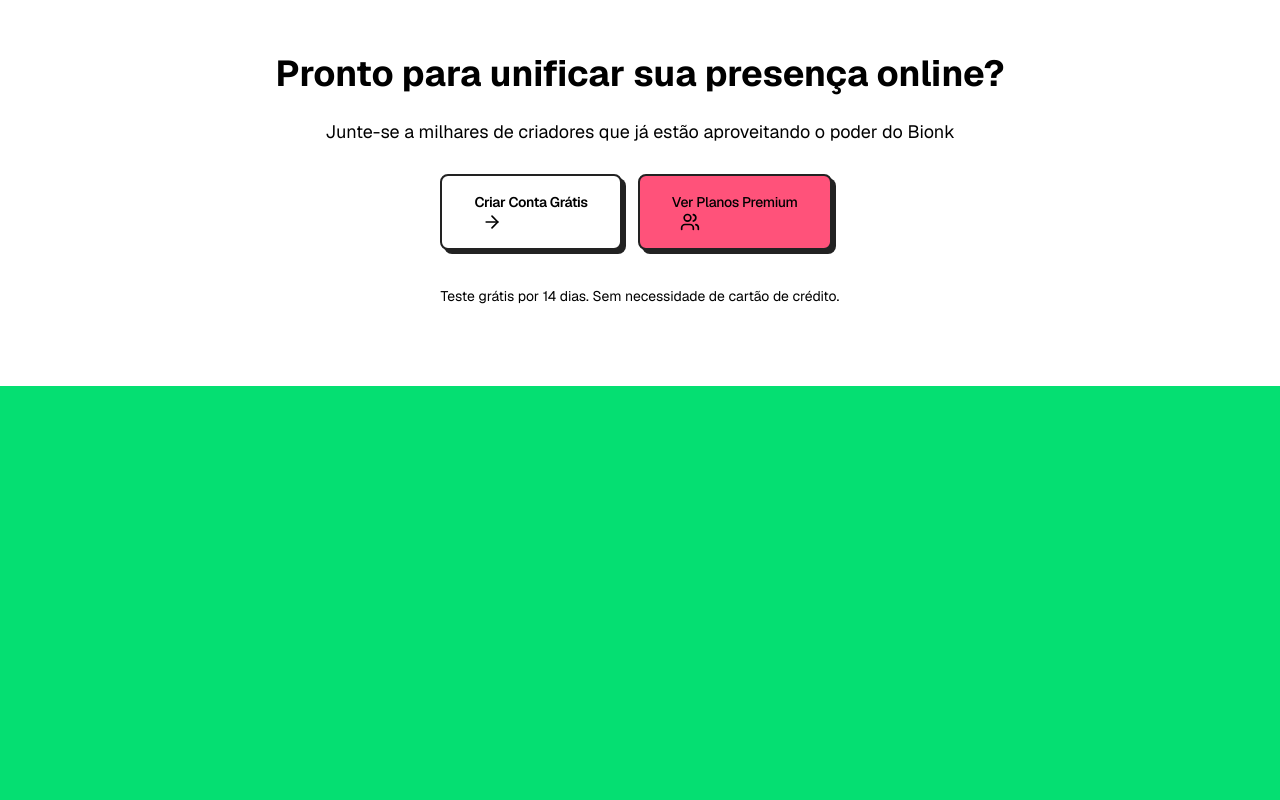
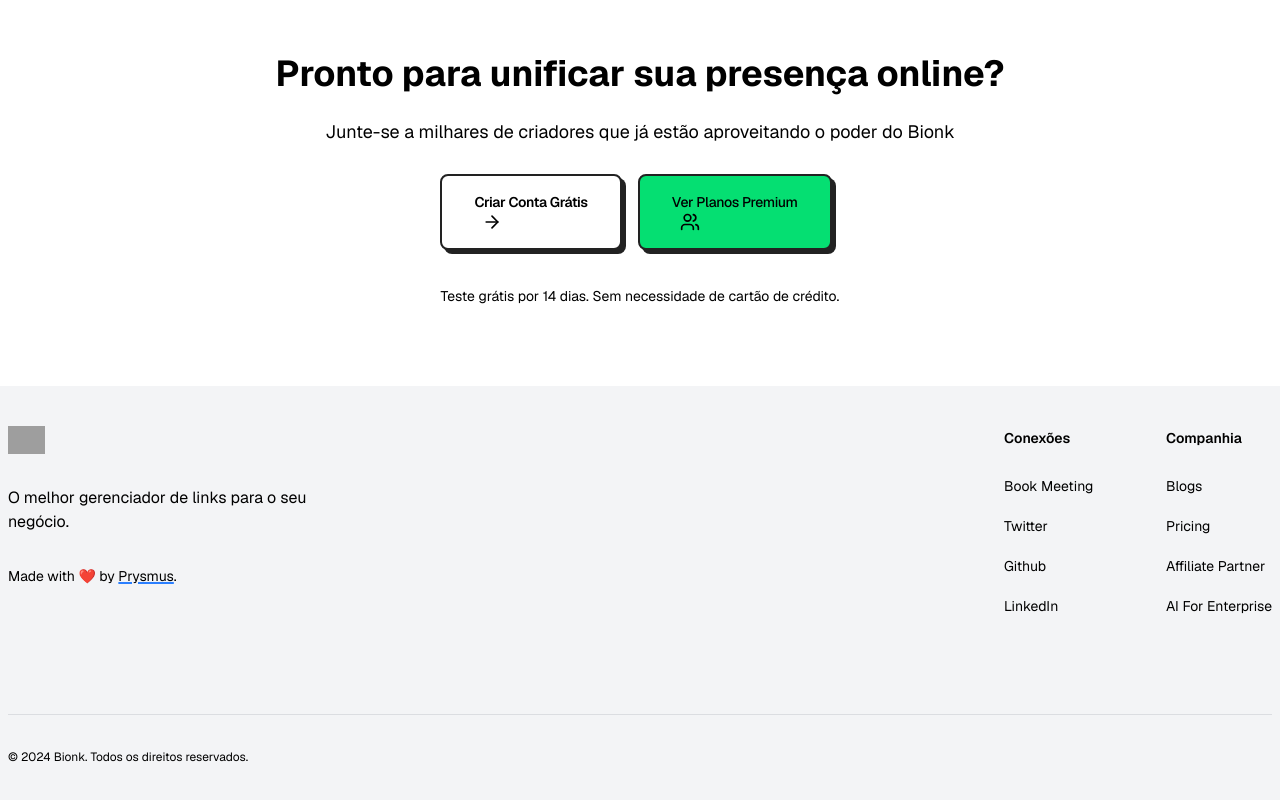
Before and after one commit to gabriellucasvh/bionk, a Next.js app: page / in a window 1280 px wide. Shown: the part 2250-3050 px from the top of the page. Before the commit the page ends 2636 px from the top, so only its background shows below. Built offline with nearby package versions, Linux system fonts and the light colour scheme; grey boxes are pictures that could not be loaded.

Commit message:
Footer adicionado
- Cor do botão da seção de CTA para verde

```diff
--- a/src/app/layout.tsx
+++ b/src/app/layout.tsx
@@ -2,6 +2,7 @@ import type { Metadata } from "next";
 import "./globals.css";
 import Header from "@/components/Header";
 import { Geist } from "next/font/google"
+import Footer from "@/components/Footer";
 
 const geist = Geist({
   weight: ["100", "200", "300","400","500","600","700","800","900"],
@@ -23,6 +24,7 @@ export default function RootLayout({
       <body>
         <Header />
         {children}
+        <Footer />
       </body>
     </html>
   );
--- a/src/components/CtaSection.tsx
+++ b/src/components/CtaSection.tsx
@@ -24,7 +24,7 @@ export default function CtaSection() {
                         </div>
 
                         <NeoButton
-                            className="px-8 py-4"
+                            className="px-8 py-4 bg-green-400"
                         >
                             Ver Planos Premium <Users className="ml-2 h-5 w-5" />
                         </NeoButton>
--- /dev/null
+++ b/src/components/Footer.tsx
@@ -0,0 +1,108 @@
+import Image from 'next/image'
+import Link from 'next/link'
+
+const navigation = {
+  connect: [
+    { name: 'Book Meeting', href: '' },
+    {
+      name: 'Twitter',
+      href: 'https://twitter.com/justansub',
+    },
+    {
+      name: 'Github',
+      href: 'https://www.youtube.com/@SpeedyBrand-SEO',
+    },
+    {
+      name: 'LinkedIn',
+      href: 'https://www.linkedin.com/company/speedy-brand-inc/',
+    },
+  ],
+  company: [
+    { name: 'Blogs', href: '/' },
+    { name: 'Pricing', href: '/' },
+    { name: 'Affiliate Partner', href: '/' },
+    { name: 'AI For Enterprise', href: '/' },
+  ],
+}
+
+const Footer = () => {
+  return (
+    <footer
+      aria-labelledby="footer-heading"
+      className="font-inter w-full  bg-gray-100 py-10 text-black"
+    >
+      <h2 id="footer-heading" className="sr-only">
+        Footer
+      </h2>
+      <div className="mx-auto max-w-7xl px-2">
+        <div className="flex flex-col justify-between lg:flex-row">
+          <div className="space-y-8">
+            <Image
+              priority={true}
+              unoptimized={true}
+              width={100}
+              height={40}
+              src="/images/syntaxUI.svg"
+              alt="logo"
+              className="h-7 w-auto"
+            />
+            <p className="text-md max-w-xs leading-6 ">
+                O melhor gerenciador de links para o seu negócio.
+            </p>
+            <div className="flex space-x-6 text-sm ">
+              <div>Made with ❤️ by <Link className='underline decoration-2 decoration-blue-500 hover:text-blue-500 transition-colors duration-200' href={"https://prysmus.com"}>Prysmus</Link>.</div>
+            </div>
+          </div>
+          {/* Navigations */}
+          <div className="mt-16 grid grid-cols-2 gap-14 md:grid-cols-2 lg:mt-0 xl:col-span-2">
+            <div className="md:mt-0">
+              <h3 className="text-sm font-semibold leading-6">
+                Conexões
+              </h3>
+              <div className="mt-6 space-y-4">
+                {navigation.connect.map((item) => (
+                  <div key={item.name}>
+                    <Link
+                      href={item.href}
+                      target="_blank"
+                      rel="noreferrer"
+                      className="text-sm leading-6 hover:text-blue-500 transition-colors duration-200 "
+                    >
+                      {item.name}
+                    </Link>
+                  </div>
+                ))}
+              </div>
+            </div>
+            <div>
+              <div>
+                <h3 className="text-sm font-semibold leading-6 ">
+                  Companhia
+                </h3>
+                <div className="mt-6 space-y-4">
+                  {navigation.company.map((item) => (
+                    <div key={item.name}>
+                      <Link
+                        href={item.href}
+                        className="text-sm leading-6 hover:text-blue-500 transition-colors duration-200"
+                      >
+                        {item.name}
+                      </Link>
+                    </div>
+                  ))}
+                </div>
+              </div>
+            </div>
+          </div>
+        </div>
+        <div className="mt-16 border-t border-gray-900/10 pt-8 sm:mt-20 lg:mt-24 dark:border-gray-100/10">
+          <p className="text-xs leading-5 ">
+            &copy; 2024 Bionk. Todos os direitos reservados.
+          </p>
+        </div>
+      </div>
+    </footer>
+  )
+}
+
+export default Footer
```
